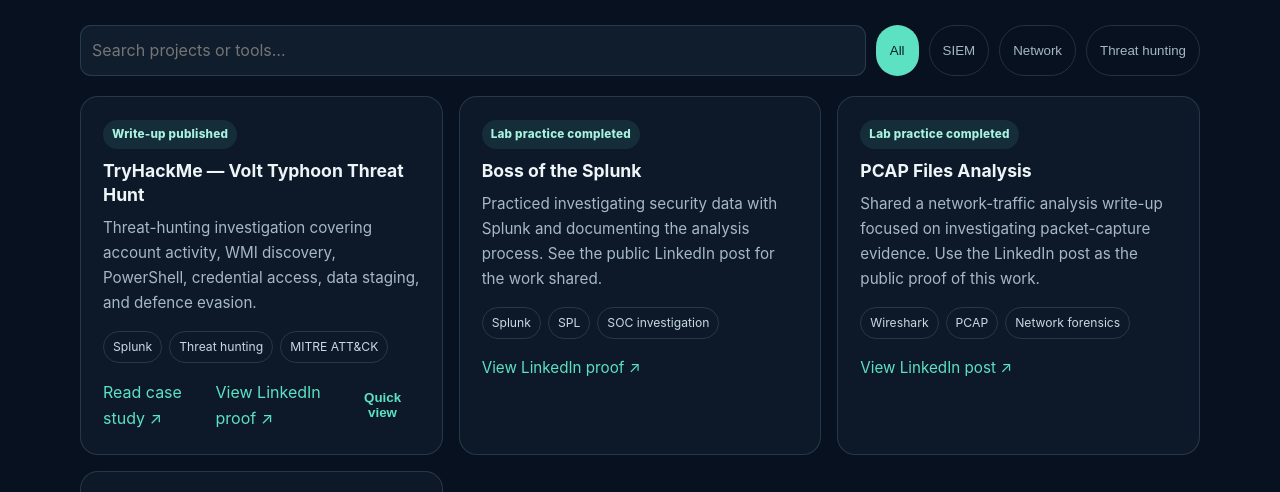
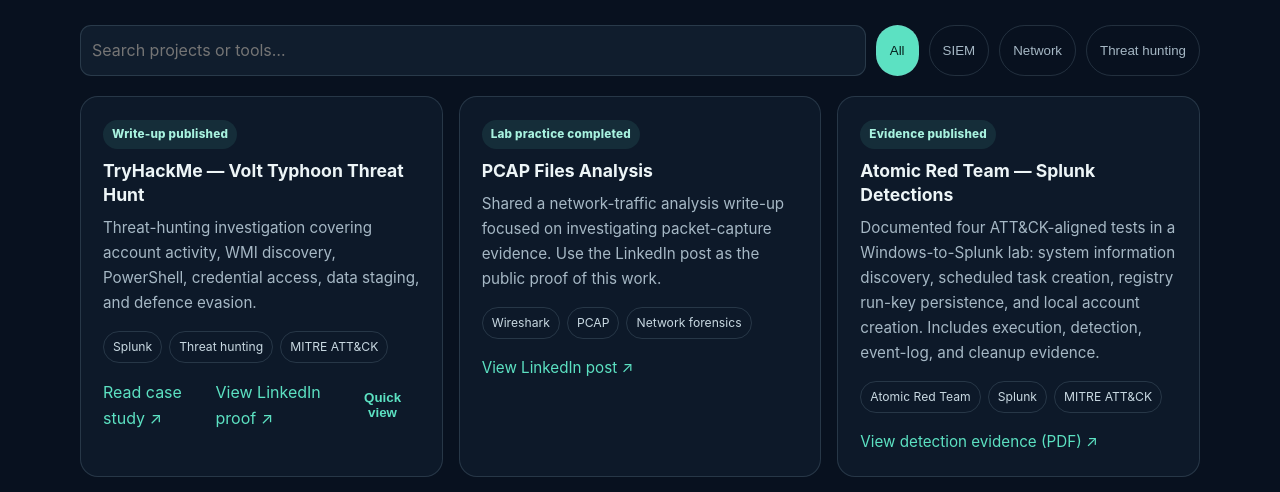
Before and after one commit to rihanchauhan883-cpu/rihan-cybersecurity-portfolio, a plain HTML site: page index.html in a window 1280 px wide. Shown: the part 2133-2625 px from the top of the page. Drawn offline with Linux system fonts and the light colour scheme.

Commit message:
Remove Boss of the Splunk portfolio proof

```diff
--- a/index.html
+++ b/index.html
@@ -223,13 +223,6 @@
 
           <article class="card">
             <span class="status done">Lab practice completed</span>
-            <h3>Boss of the Splunk</h3>
-            <p>Practiced investigating security data with Splunk and documenting the analysis process. See the public LinkedIn post for the work shared.</p>
-            <div class="tag-row"><span class="tag">Splunk</span><span class="tag">SPL</span><span class="tag">SOC investigation</span></div>
-            <p style="margin-top:16px"><a href="https://lnkd.in/p/gNfWxMAE" target="_blank" rel="noopener noreferrer">View LinkedIn proof ↗</a></p>
-          </article>
-          <article class="card">
-            <span class="status done">Lab practice completed</span>
             <h3>PCAP Files Analysis</h3>
             <p>Shared a network-traffic analysis write-up focused on investigating packet-capture evidence. Use the LinkedIn post as the public proof of this work.</p>
             <div class="tag-row"><span class="tag">Wireshark</span><span class="tag">PCAP</span><span class="tag">Network forensics</span></div>
```
